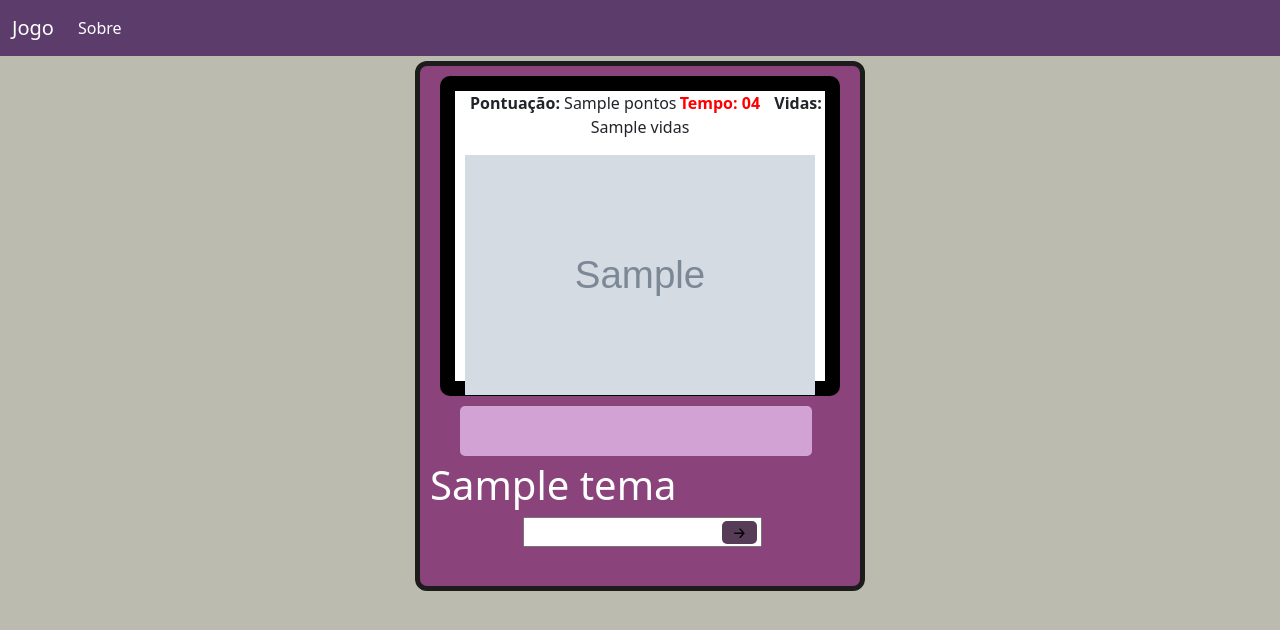
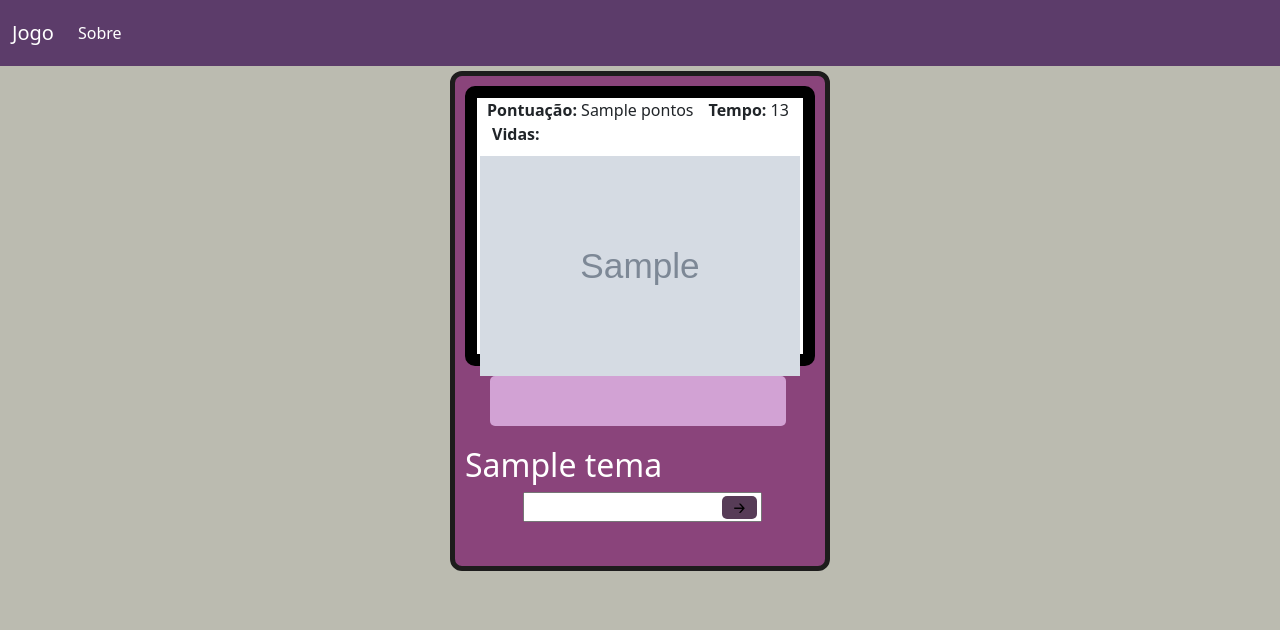
Before and after one commit to cassio645/jogo, a Django app: template myconfig/game/templates/game/jogo.html in a window 1280 px wide. Shown: the top 630 px of the page. Run offline with Django 3.2, Linux system fonts and the light colour scheme; the template is opened without the code that fills it: most values are stand-ins (such as "Sample title", 1, 10 or a date in 2020); grey boxes marked "Sample" are stand-in pictures; form fields are guessed from the names that the template uses; some libraries are stand-ins or nearby versions.

Commit message:
jogo finalizado

```diff
--- a/myconfig/game/templates/base.html
+++ b/myconfig/game/templates/base.html
@@ -4,7 +4,7 @@
 <head>
     <meta charset="UTF-8">
     <meta http-equiv="X-UA-Compatible" content="IE=edge">
-    <meta name="viewport" content="width=device-width, initial-scale=1.0">
+    <meta name="viewport" content="width=device-width, initial-scale=1, maximum-scale=1, user-scalable=no">
     <link href="https://cdn.jsdelivr.net/npm/bootstrap@5.1.3/dist/css/bootstrap.min.css" rel="stylesheet" integrity="sha384-1BmE4kWBq78iYhFldvKuhfTAU6auU8tT94WrHftjDbrCEXSU1oBoqyl2QvZ6jIW3" crossorigin="anonymous">
     <link rel="stylesheet" href="https://cdn.jsdelivr.net/npm/bootstrap-icons@1.7.0/font/bootstrap-icons.css">
     <link rel="shortcut icon" type="image/png" href="{% static 'game/img/fav.ico' %}"/>
--- a/myconfig/game/templates/game/gameover.html
+++ b/myconfig/game/templates/game/gameover.html
@@ -3,7 +3,7 @@
 {% block title %}Jogo{% endblock %}
 
 {% block content %}
-<div class="container">
+<div class="container-fluid">
     <div class="jogo-container">
             <div class="gameover">
                 <h1>Game Over</h1>
--- a/myconfig/game/templates/game/jogo.html
+++ b/myconfig/game/templates/game/jogo.html
@@ -3,16 +3,16 @@
 {% block title %}{{tema|capfirst}}{% endblock %}
 
 {% block content %}
-<div class="container">
+    <div class="container-fluid">
             <div class="jogo-container">
                 <div class="tela-jogo">
                     <p class="placar">
                         <span id="pontuacao"><strong>Pontuação: </strong>{{pontos}}</span>
-                    <span id="timer"><strong>Tempo: </strong>10</span>
-                    <span id="vidas"><strong>Vidas:</strong> {{vidas}}</span>
+                        <span id="timer"><strong>Tempo: </strong>19</span>
+                        <span id="vidas"><strong>Vidas:</strong></span><span id="num-vidas">{{vidas}}</span>
                     </p>
 
-                    <img src="{{ imagem.url }}" height="300vmax" width="350vmax">
+                        <img src="{{ imagem.url }}" height="260px" width="320px">
                 </div>
                 <div class="rodada-passada">
                     {% if messages %}
@@ -30,5 +30,6 @@
             </div>
         <script src="{% static 'game/js/timer.js' %}"></script>
     </div>
+</div>
 
 {% endblock %}
--- a/myconfig/static/game/css/style.css
+++ b/myconfig/static/game/css/style.css
@@ -108,7 +108,7 @@ strong{
 }
 
 /* Jogo */
-.container {
+.container-fluid {
     margin: 5px;
     width: 100%;
     text-align: center;
@@ -117,8 +117,9 @@ strong{
 }
 
 .jogo-container{
-    width: 450px;
-    height: 530px;
+    width: 380px;
+    height: 500px;
+    position: relative;
     background-color: rgb(138, 68, 123);
     border: 5px solid rgb(29, 28, 28);
     border-radius: 12px;
@@ -126,27 +127,42 @@ strong{
 }
 
 #pontuacao{
-    padding-left: 15px;
+    padding-left: 10px;
     float: left;
 }
 
 #timer{
-    margin-left: auto;
-    padding-right: 10px;
+    float: left;
+    padding-left: 15px;
+}
+
+#vidas{
+    float: left;
+    padding-left: 15px;
+}
+
+#num-vidas{
+    float: left;
+    padding-left: 2px;
+}
+
+.bi-heart-fill{
+    color: rgb(190, 41, 41);
 }
 
 .tela-jogo{
-    width: 400px;
-    height: 320px;
+    width: 350px;
+    height: 280px;
     background-color: white;
     display: inline-block;
-    border: 15px solid black;
+    border: 12px solid black;
     margin-top: 10px;
     border-radius: 10px;
 }
 
 .tela-jogo img{
-    padding-bottom: 60px;
+    padding-bottom: 30px;
+    padding-top: 10px;
 }
 
 .rodada-passada{
@@ -155,7 +171,7 @@ strong{
     background-color: rgb(210, 162, 212);
     border-radius: 5px;
     margin-top: 10px;
-    margin-left: 40px;
+    margin-left: 35px;
 }
 
 .p-messages{
@@ -163,11 +179,11 @@ strong{
     margin-left: 10px;
 }
 
-
 #titulo-jogo{
     color: white;
     text-align: left;
-    margin-top: 5px;
+    font-size: 32px;
+    padding-top: 20px;
     margin-left: 10px;
 }
 
@@ -175,7 +191,7 @@ strong{
     background-color: rgb(87, 60, 87);
     color:white;
     width: 300px;
-    margin: 20px;
+    margin-top: 10px;
     margin-left: auto;
     margin-right: auto;
     border-bottom: 2px solid rgb(255, 230, 0);
@@ -212,8 +228,6 @@ input[type="submit"]{
     margin-left: -45px;
     border-color: rgb(15, 15, 15);
 }
-
-
 /* gameover */
 
 .gameover{
@@ -222,8 +236,9 @@ input[type="submit"]{
     background-color: rgb(210, 162, 212);
     font-size: 25px;
     border-radius: 8px;
-    margin-top: 70px;
-    margin-left: 15%;
+    margin-top: 50px;
+    margin-left: auto;
+    margin-right: auto;
     padding-top: 50px;
 }
 .gameover h1{
--- a/myconfig/static/game/js/scripts.js
+++ b/myconfig/static/game/js/scripts.js
@@ -1,3 +1,9 @@
+var textoVidas = document.querySelector("#num-vidas")
+var numeroVidas = Number(textoVidas.textContent)
+
+textoVidas.innerHTML = '<i class="bi bi-heart-fill"></i> '.repeat(numeroVidas);
+
+
 // pegando a mensagem de feedback e alterando as cores para verde se acertou e vermelho se não acertou
 var txt = document.querySelector("#message");
 var msg = txt.textContent;
--- a/myconfig/static/game/js/timer.js
+++ b/myconfig/static/game/js/timer.js
@@ -1,5 +1,5 @@
 // pegando o timer setando o tempo inicial
-const starting = 0.15;
+const starting = 0.3;
 let time = starting * 60;
 const cont = document.querySelector("#timer");
 
```
Lines whose indentation alone changed are shown as unchanged.
